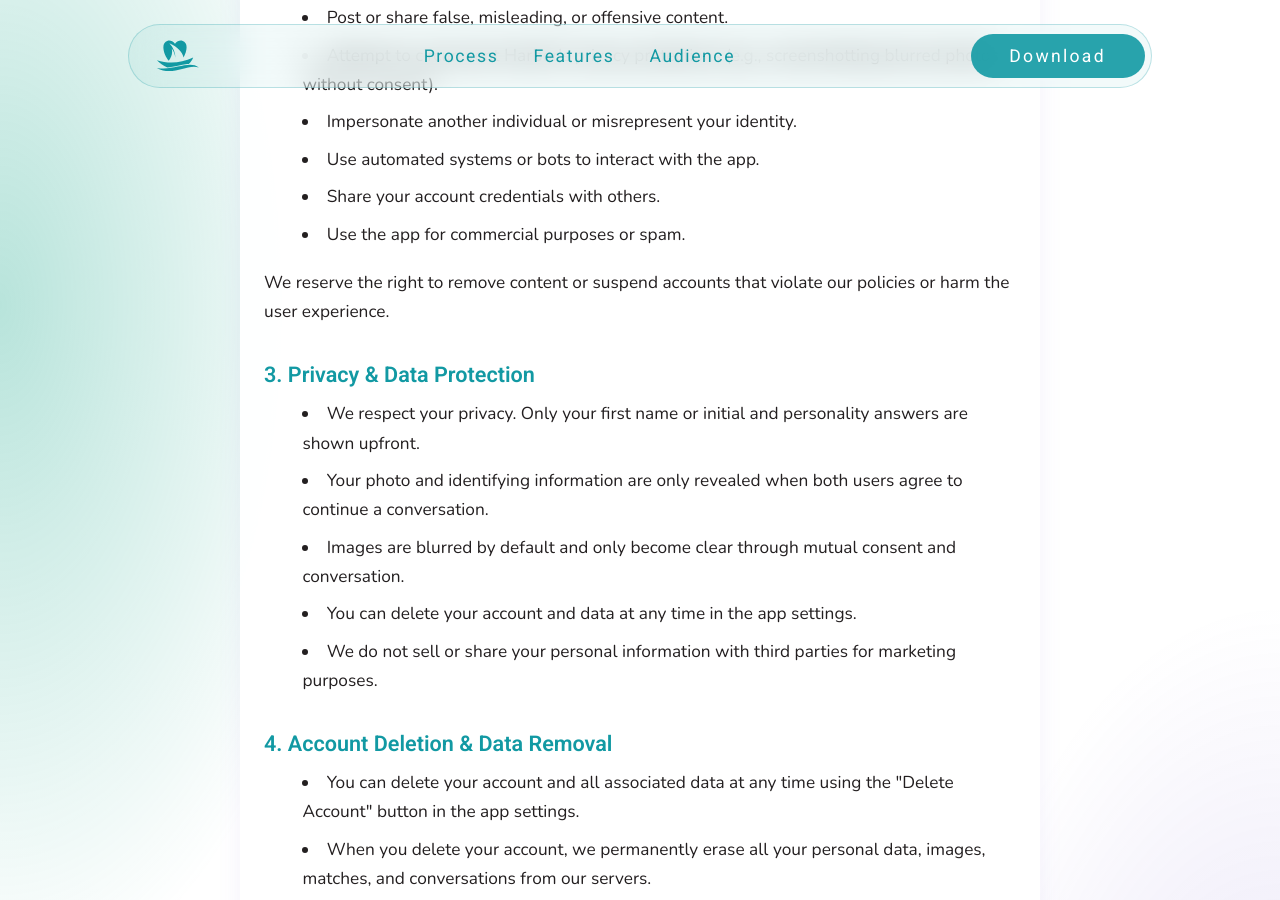
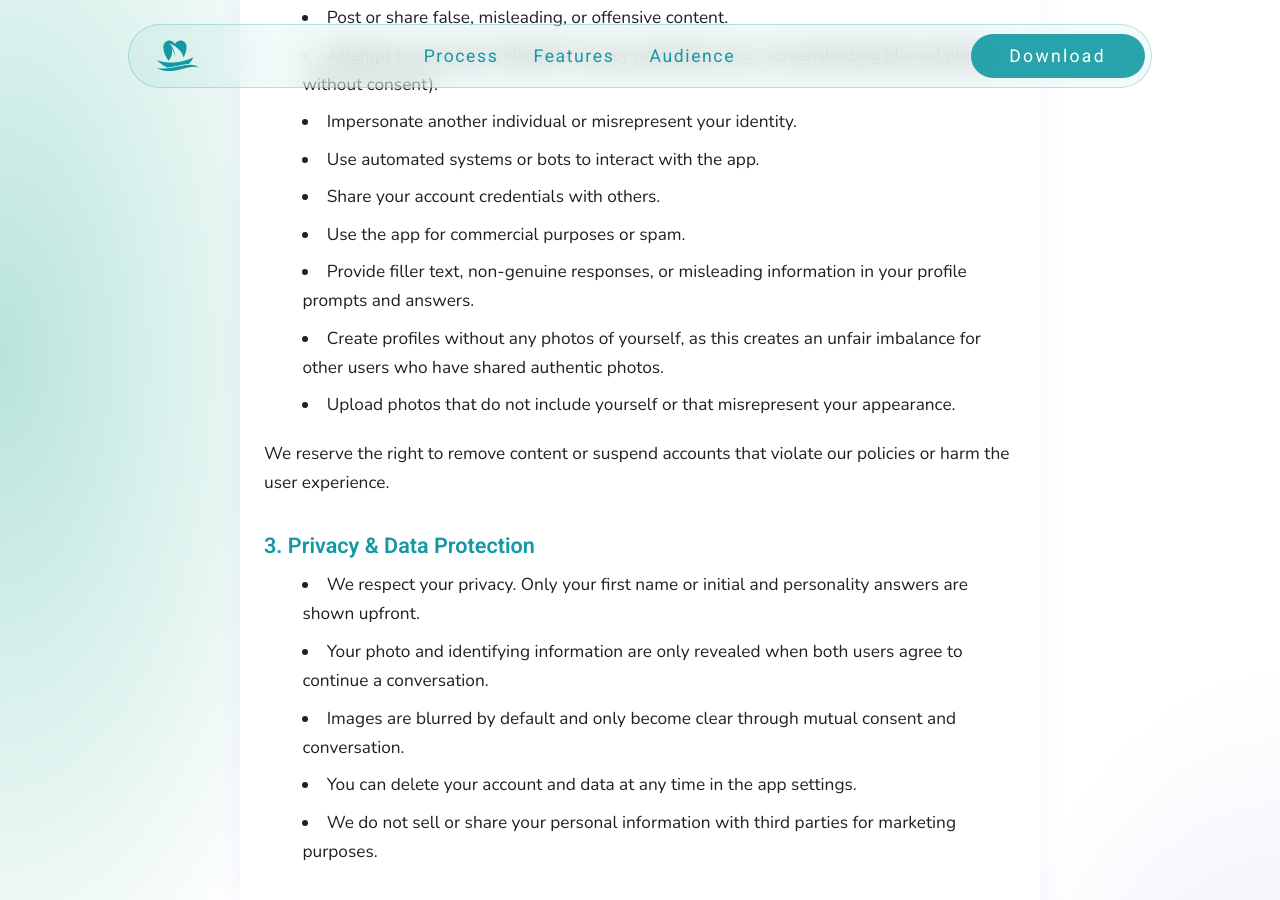
Before and after one commit to GabrielCastilloH/tryharbor.app, a Jekyll site: the page built from terms.html, in a window 1280 px wide and 900 px high, scrolled down 685 px. Built offline with Jekyll 4.4.1, drawn with Linux system fonts in a browser that asks for light colours.

Commit message:
Add new terms to clarify user conduct regarding profile authenticity and misleading information in terms of service.

```diff
--- a/terms.html
+++ b/terms.html
@@ -40,6 +40,18 @@ title: Terms & Conditions
     <li>Use automated systems or bots to interact with the app.</li>
     <li>Share your account credentials with others.</li>
     <li>Use the app for commercial purposes or spam.</li>
+    <li>
+      Provide filler text, non-genuine responses, or misleading information in
+      your profile prompts and answers.
+    </li>
+    <li>
+      Create profiles without any photos of yourself, as this creates an unfair
+      imbalance for other users who have shared authentic photos.
+    </li>
+    <li>
+      Upload photos that do not include yourself or that misrepresent your
+      appearance.
+    </li>
   </ul>
   <p>
     We reserve the right to remove content or suspend accounts that violate our
```
